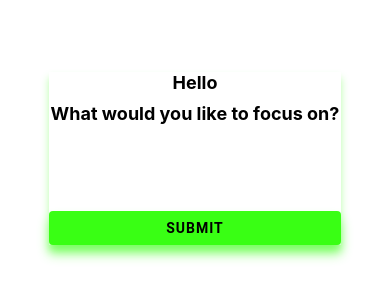
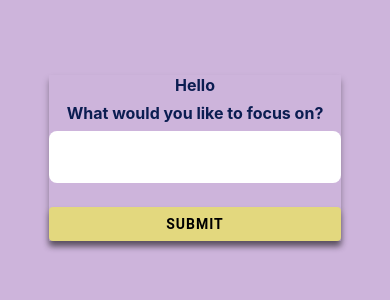
Before and after one commit to kcash-dev/BreakTime, a React Native app: screen / in a window 390 px wide. Shown: the part 264-564 px from the top of the page. Built offline with nearby package versions, Linux system fonts and the light colour scheme.

Commit message:
updating timer

```diff
--- a/App.js
+++ b/App.js
@@ -37,7 +37,7 @@ export default function App() {
 const styles = StyleSheet.create({
   container: {
     flex: 1,
-    backgroundColor: colors.white,
+    backgroundColor: colors.primary,
     alignItems: 'center',
     justifyContent: 'center',
   },
--- a/src/components/Button.js
+++ b/src/components/Button.js
@@ -53,16 +53,17 @@ const styles = StyleSheet.create({
     button: {
         width: '100%',
         alignSelf: 'center',
-        backgroundColor: colors.neonGreen,
+        backgroundColor: colors.secondary,
         color: colors.black,
-        shadowColor: colors.neonGreen,
+        shadowColor: colors.black,
         shadowOffset: {
-          width: 0,
-          height: 9,
+            width: 0,
+            height: 5,
         },
-        shadowOpacity: 0.48,
-        shadowRadius: 11.95,
-        elevation: 18,
+        shadowOpacity: 0.34,
+        shadowRadius: 6.27,
+
+        elevation: 10,
     },
     buttonText: {
       color: colors.black,
@@ -73,16 +74,17 @@ const styles = StyleSheet.create({
         width: '100%',
         height: '53%',
         alignSelf: 'center',
-        backgroundColor: colors.neonGreen,
+        backgroundColor: colors.secondary,
         color: colors.black,
-        shadowColor: colors.neonGreen,
+        shadowColor: colors.black,
         shadowOffset: {
-          width: 0,
-          height: 9,
+            width: 0,
+            height: 5,
         },
-        shadowOpacity: 0.48,
-        shadowRadius: 11.95,
-        elevation: 18,
+        shadowOpacity: 0.34,
+        shadowRadius: 6.27,
+
+        elevation: 10,
         justifyContent: 'center'
     }
 })
--- a/src/components/Countdown.js
+++ b/src/components/Countdown.js
@@ -6,31 +6,45 @@ import {
 } from 'react-native';
 
 import { colors } from '../utils/Colors';
+import { fontSizes } from '../utils/Sizes';
 
 const minutesToMillis = (min) => min * 1000 * 60;
 const formatTime = (time) => time < 10 ? `0${time}` : time;
 
 export const Countdown = ({
-    workTime,
-    isStarted
+    time,
+    isStarted,
+    onEnd
 }) => {
     const interval = React.useRef(null)
-    const [ timer, setTimer ] = useState(minutesToMillis(workTime));
+    const [ timer, setTimer ] = useState(minutesToMillis(time));
     const minute = Math.floor(timer / 1000 / 60) % 60;
     const seconds = Math.floor(timer / 1000) % 60;
 
     const decrementTime = () => {
-        setTimer((timer) => timer - 1000)
+        setTimer((time) => {
+            if(time === 0) {
+                clearInterval(interval.current)
+                onEnd();
+                return time;
+            }
+            const timeLeft = time - 1000;
+            return timeLeft;
+        })
     }
+
+    useEffect(() => {
+        setTimer(minutesToMillis(time))
+    }, [ time ])
 
    useEffect(() => {
     if (isStarted) {
         if(interval.current) clearInterval(interval.current)
         return;
     }
-    interval.current = setInterval(() => {
-        decrementTime();
-    }, 1000)
+    interval.current = setInterval(decrementTime, 1000)
+
+    return () => clearInterval(interval.current)
    }, [ isStarted ])
 
     return(
@@ -42,9 +56,12 @@ export const Countdown = ({
 
 const styles = StyleSheet.create({
     text: {
-        color: colors.black,
-        fontSize: 36,
+        color: colors.white,
+        fontSize: fontSizes.xxxl,
         fontWeight: 'bold',
-        textAlign: 'center'
+        textAlign: 'center',
+        textShadowColor: colors.black,
+        textShadowOffset: { width: 0.5, height: 0.5 },
+        textShadowRadius: 1,
     }
 })
--- a/src/components/FocusItem.js
+++ b/src/components/FocusItem.js
@@ -4,12 +4,13 @@ import { colors } from '../utils/Colors';
 
 import RNPickerSelect from 'react-native-picker-select';
 import { ButtonComp } from './Button';
+import { fontSizes, spacing } from '../utils/Sizes';
 
 export const FocusItem = ({
     setFocusItem,
     setWorkTime,
-    setBreakTime,
-    setIsFocusItem
+    setIsFocusItem,
+    workTime
 }) => {
     const [ focus, setFocus ] = useState(null);
     const [ work, setWork ] = useState(0);
@@ -33,7 +34,7 @@ export const FocusItem = ({
                     style={ pickerSelectStyles }
                     onValueChange={(value) => setWork(value)}
                     items={[
-                        { label: '25/5', value: { work: 25, break: 5 } },
+                        { label: '25/5', value: { work: .5, break: .25 } },
                         { label: '50/10', value: { work: 50, break: 10 } }
                     ]}
                 />
@@ -72,63 +73,63 @@ const styles = StyleSheet.create({
     textInput: {
         backgroundColor: colors.white,
         width: '100%',
-        padding: 18,
+        padding: spacing.md,
         borderRadius: 8,
-        fontSize: 18
+        fontSize: fontSizes.md
     },
     container: {
         width: '75%',
-        shadowColor: colors.neonGreen,
+        shadowColor: colors.black,
         shadowOffset: {
             width: 0,
-            height: 6,
+            height: 5,
         },
-        shadowOpacity: 0.37,
-        shadowRadius: 7.49,
+        shadowOpacity: 0.34,
+        shadowRadius: 6.27,
 
-        elevation: 12,
+        elevation: 10,
     },
     buttonContainer: {
         width: '100%',
-        marginTop: 20
+        marginTop: spacing.lg
     },
     text: {
-        color: colors.black,
+        color: colors.dark,
         textAlign: 'center',
-        fontSize: 18,
+        fontSize: fontSizes.md,
         fontWeight: 'bold',
-        marginBottom: 10
+        marginBottom: spacing.sm
     },
     pickerText: {
         color: colors.black,
         textAlign: 'center',
-        fontSize: 18,
+        fontSize: fontSizes.md,
         fontWeight: 'bold',
-        marginVertical: 15
+        marginVertical: spacing.md
     }
 })
 
 const pickerSelectStyles = StyleSheet.create({
     inputIOS: {
-      fontSize: 18,
-      paddingVertical: 7.5,
-      paddingLeft: 5,
+      fontSize: fontSizes.md,
+      paddingVertical: spacing.sm,
+      paddingLeft: spacing.sm,
       borderColor: colors.neonGreen,
       borderBottomWidth: 1,
       borderRadius: 4,
       color: 'black',
-      color: colors.black,
+      color: colors.dark,
       backgroundColor: colors.white
     },
     inputAndroid: {
-        fontSize: 18,
-        paddingVertical: 7.5,
-        paddingLeft: 5,
+        fontSize: fontSizes.md,
+        paddingVertical: spacing.sm,
+        paddingLeft: spacing.sm,
         borderColor: colors.neonGreen,
         borderBottomWidth: 1,
         borderRadius: 4,
         color: 'black',
-        color: colors.black,
+        color: colors.dark,
         backgroundColor: colors.white
     },
   });
--- a/src/components/Timer.js
+++ b/src/components/Timer.js
@@ -1,6 +1,8 @@
 import React, { useState } from 'react';
-import { StyleSheet, Text, View, Pressable } from 'react-native';
+import { StyleSheet, Text, View, Platform, Vibration, Image } from 'react-native';
+import { useEffect } from 'react/cjs/react.development';
 import { colors } from '../utils/Colors';
+import { fontSizes, spacing } from '../utils/Sizes';
 import { ButtonComp, ControlButtonComp } from './Button';
 import { Countdown } from './Countdown';
 
@@ -12,10 +14,10 @@ export const Timer = ({
     workTime,
     breakTime
 }) => {
-    const [ workMinutes, setWorkMinutes ] = useState(workTime);
-    const [ breakMinutes, setBreakMinutes ] = useState(breakTime);
+    const [ time, setTime ] = useState(workTime);
     const [ isStarted, setIsStarted ] = useState(false);
-    const [ progress, setProgress ] = useState(1);
+    const [ workTimeOver, setWorkTimeOver ] = useState(false);
+    const [ howManyFocuses, setHowManyFocuses ] = useState(0);
 
     const setPlayPause = () => {
         if(isStarted) {
@@ -25,11 +27,32 @@ export const Timer = ({
         }
     }
 
+    console.log(howManyFocuses)
+
+    const vibrate = () => {
+        if (Platform.OS === 'ios') {
+            const interval = setInterval(() => Vibration.vibrate(), 1000);
+            setTimeout(() => clearInterval(interval), 10000)
+        } else {
+            Vibration.vibrate(10000)
+        }
+    }
+
     const onEnd = () => {
-        setWorkMinutes(workTime)
-        setBreakMinutes(breakTime)
-        setProgress(1)
         setIsStarted(false)
+        if (workTimeOver === false && howManyFocuses < 4) {
+            vibrate()
+            setTime(breakTime)
+            setWorkTimeOver(true)
+            setHowManyFocuses(howManyFocuses + 1)
+        } else if (workTimeOver === true) {
+            vibrate();
+            setTime(workTime)
+            setWorkTimeOver(false)
+        } else if (workTimeOver === false && howManyFocuses === 4) {
+            setTime(10)
+            setWorkTimeOver(true)
+        }
     }
 
     const handleSetters = () => {
@@ -42,14 +65,19 @@ export const Timer = ({
         <View style={ styles.timerContainer }>
             <View>
                 <Countdown
-                    workTime={ workMinutes }
+                    time={ time }
                     isStarted={ !isStarted }
+                    onEnd={ onEnd }
                 />
             </View>
-            <View>
-                <Text style={ styles.text }>You are focusing on:</Text>
-                <Text style={ styles.focusText }>{ focusItem }</Text>
-            </View>
+            {!workTimeOver ?
+                <View>
+                    <Text style={ styles.text }>You are focusing on:</Text>
+                    <Text style={ styles.focusText }>{ focusItem }</Text>
+                </View>
+                :
+                null
+            }
             <View style={ styles.buttonContainer }>
                 <ControlButtonComp name="Pause" altName="Start" callback={ setPlayPause } isPlaying={ isStarted }/>
             </View>
@@ -61,6 +89,24 @@ export const Timer = ({
                     callback={ handleSetters }
                 />
             </View>
+            {workTimeOver ?
+                <View>
+                    <Text style={ styles.text }>TAKE A BREAK!</Text>
+                </View>
+                :
+                <Text style={ styles.text }>{ howManyFocuses }</Text>
+            }
+            {
+                howManyFocuses === 4 ?
+                <View>
+                    <Image
+                        source={{uri: 'https://i.imgur.com/IKUnOKf.gifv'}}
+                        style={ styles.image }
+                    />
+                </View>
+                :
+                null
+            }
         </View>
     )
 }
@@ -75,19 +121,44 @@ const styles = StyleSheet.create({
         textAlign: 'center'
     },
     focusText: {
-        color: colors.black,
+        color: colors.secondary,
         textAlign: 'center',
         fontWeight: 'bold',
-        fontSize: 20
+        fontSize: fontSizes.xl,
+        textShadowColor: colors.black,
+        textShadowOffset: { width: 0.5, height: 0.5 },
+        textShadowRadius: 1,
     },
     buttonContainer: {
         width: '100%',
         alignSelf: 'center',
-        marginTop: 20
+        marginTop: spacing.lg,
+        shadowColor: colors.black,
+        shadowOffset: {
+            width: 0,
+            height: 5,
+        },
+        shadowOpacity: 0.34,
+        shadowRadius: 6.27,
+
+        elevation: 10,
     },
     restartButtonContainer: {
         position: 'absolute',
-        bottom: 50,
+        bottom: spacing.xxl,
         alignSelf: 'center',
+        shadowColor: colors.black,
+        shadowOffset: {
+            width: 0,
+            height: 5,
+        },
+        shadowOpacity: 0.34,
+        shadowRadius: 6.27,
+
+        elevation: 10,
+    },
+    image: {
+        width: 100,
+        height: 100
     }
 })
--- a/src/utils/Colors.js
+++ b/src/utils/Colors.js
@@ -1,5 +1,8 @@
 export const colors = {
     black: '#000',
     white: '#fff',
-    neonGreen: '#39FF14'
+    primary: '#cdb4db',
+    secondary: '#e3d87e',
+    dark: '#0b1d51',
+    green: '#BBCEA8'
 }
--- /dev/null
+++ b/src/utils/Sizes.js
@@ -0,0 +1,29 @@
+export const fontSizes = {
+    sm: 8,
+    md: 16,
+    lg: 24,
+    xl: 32,
+    xxl: 40,
+    xxxl: 80
+}
+
+export const spacing = {
+    sm: 8,
+    md: 16,
+    lg: 24,
+    xl: 32,
+    xxl: 40,
+    xxxl: 80
+}
+
+const boxShadow = {
+    shadowColor: "#000",
+    shadowOffset: {
+        width: 0,
+        height: 5,
+    },
+    shadowOpacity: 0.34,
+    shadowRadius: 6.27,
+
+    elevation: 10,
+}
```
